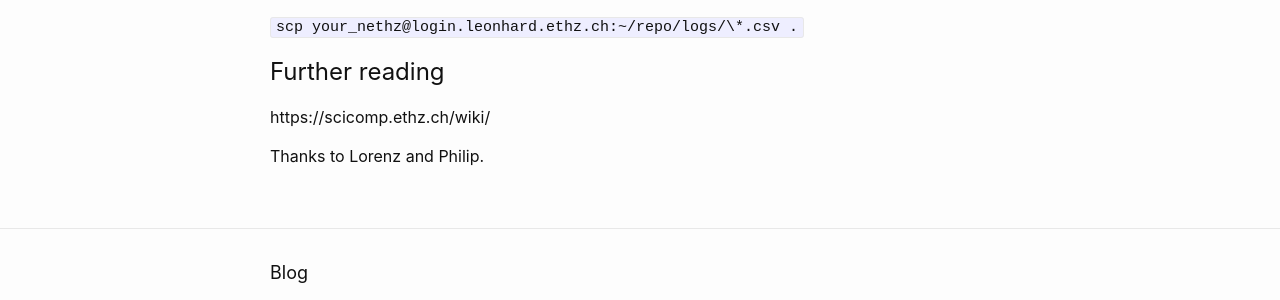
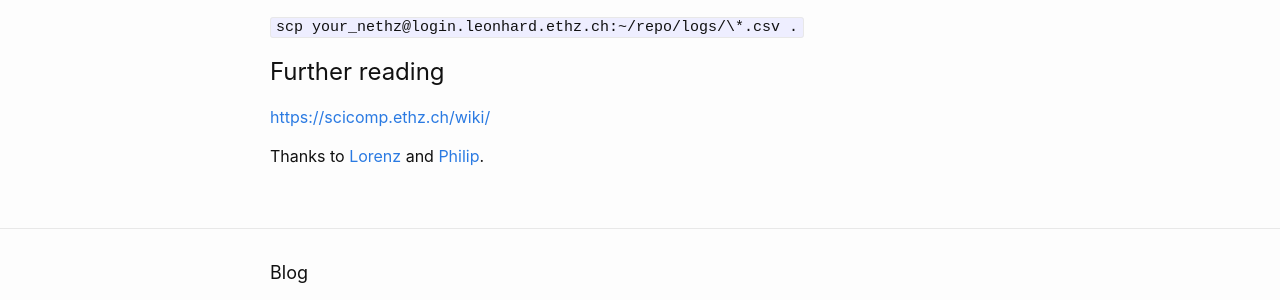
Before and after one commit to kklein/kklein.github.io, a Jekyll site: the page built from _posts/2019-02-28-leonhard.markdown, in a window 1280 px wide. Shown: the part 1867-2167 px from the top of the page. Built offline with Jekyll 4.4.1, drawn with Linux system fonts in a browser that asks for light colours; some of the changed lines change nothing that is shown.

Commit message:
Fix urls.

```diff
--- a/_posts/2019-02-28-leonhard.markdown
+++ b/_posts/2019-02-28-leonhard.markdown
@@ -62,6 +62,6 @@ In order to transfer files, e.g. log files or loss function evaluations, use scp
 `scp your_nethz@login.leonhard.ethz.ch:~/repo/logs/\*.csv .`
 
 # Further reading
-https://scicomp.ethz.ch/wiki/
+[https://scicomp.ethz.ch/wiki/](https://scicomp.ethz.ch/wiki/)
 
-Thanks to Lorenz and Philip.
+Thanks to [Lorenz](https://www.lorenzkuhn.com/) and [Philip](https://www.linkedin.com/in/philip-junker/).
```
